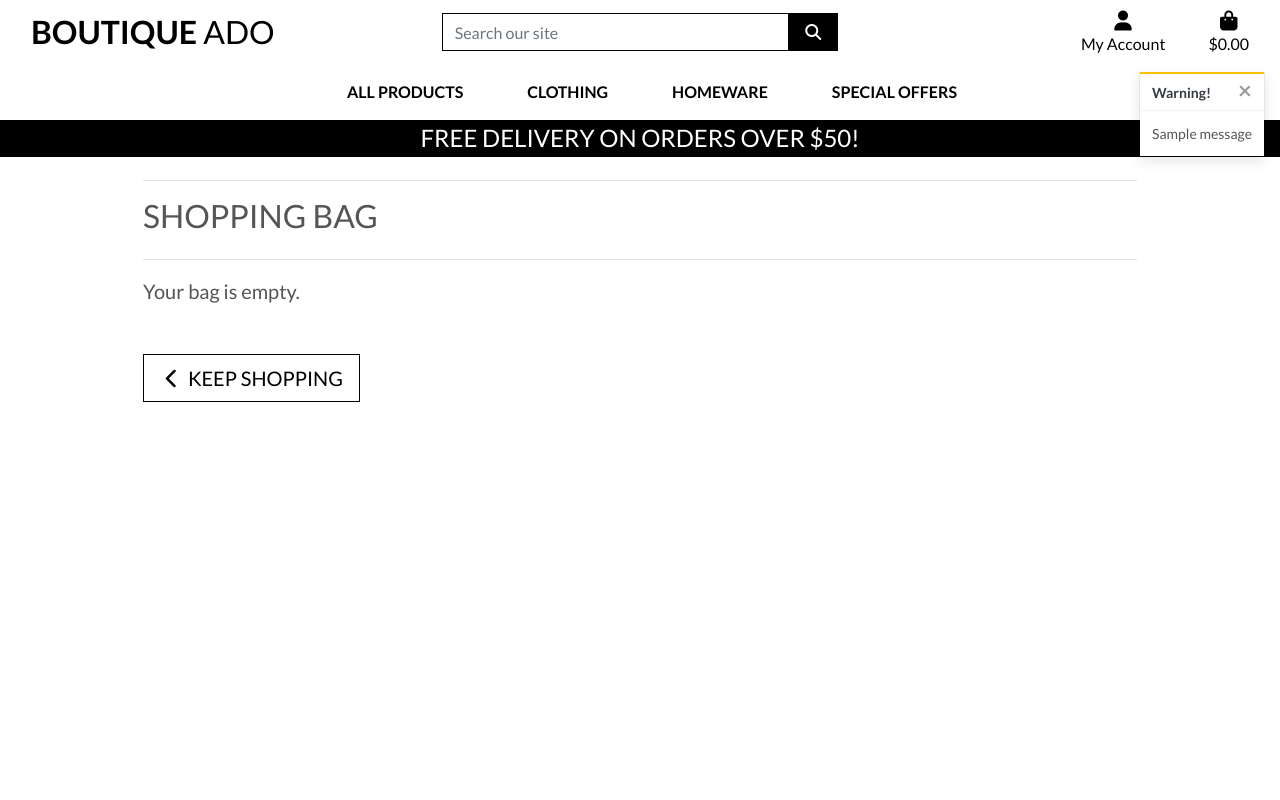
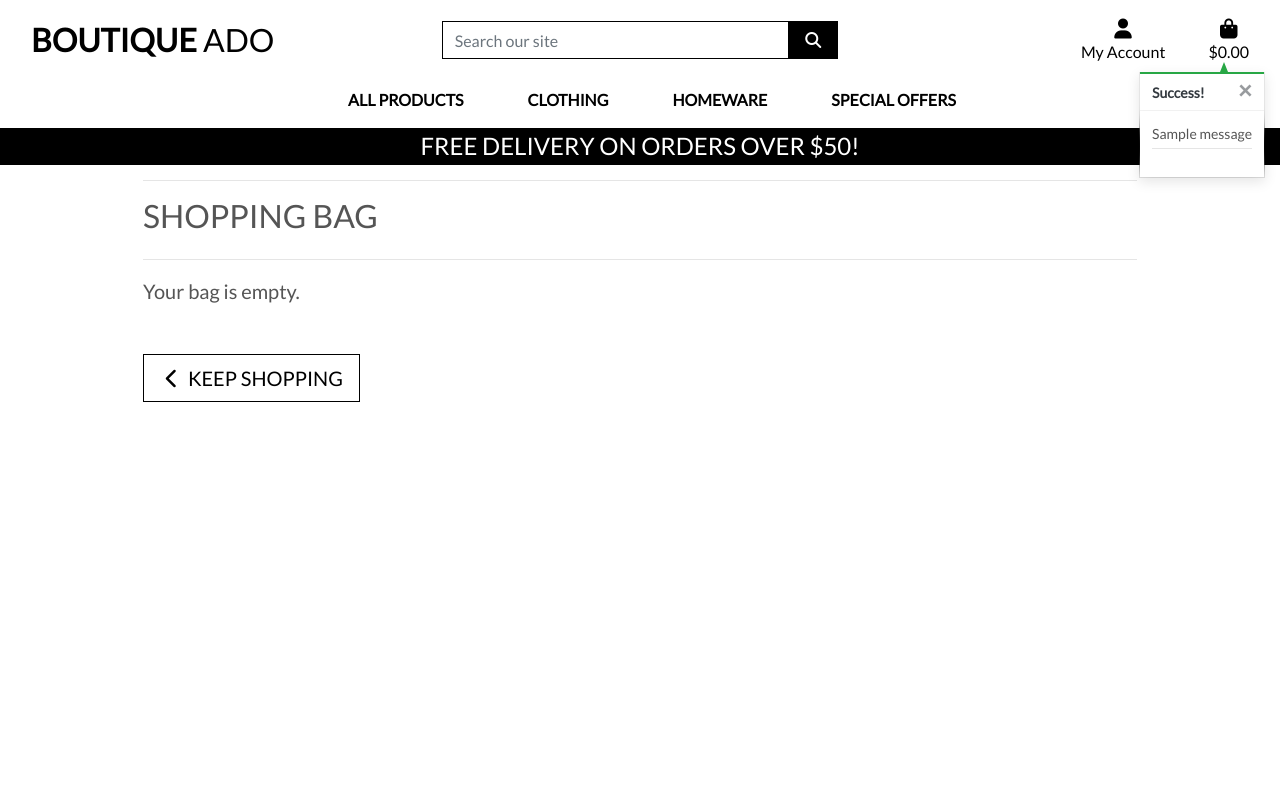
Before and after one commit to jjconway23/botique, a Django app: page /bag/ in a window 1280 px wide. Run offline with Django 3.2, Linux system fonts and the light colour scheme; tables that the repository leaves empty hold one stand-in row (values such as "Sample post"); one stand-in notice (Sample message) is shown; some libraries are stand-ins or nearby versions.

Commit message:
added notification css, shopping bag preview and additional messages

```diff
--- a/bag/views.py
+++ b/bag/views.py
@@ -1,17 +1,19 @@
-from django.shortcuts import render, redirect, reverse, HttpResponse
+from django.shortcuts import render, redirect, reverse, HttpResponse, get_object_or_404
 from django.contrib import messages
+
 from products.models import Product
 
+# Create your views here.
 
 def view_bag(request):
-    """ a view to return the bag contents page"""
+    """ A view that renders the bag contents page """
+
     return render(request, 'bag/bag.html')
-
 
 def add_to_bag(request, item_id):
     """ Add a quantity of the specified product to the shopping bag """
 
-    product = Product.objects.get(pk=item_id)
+    product = get_object_or_404(Product, pk=item_id)
     quantity = int(request.POST.get('quantity'))
     redirect_url = request.POST.get('redirect_url')
     size = None
@@ -23,13 +25,17 @@ def add_to_bag(request, item_id):
         if item_id in list(bag.keys()):
             if size in bag[item_id]['items_by_size'].keys():
                 bag[item_id]['items_by_size'][size] += quantity
+                messages.success(request, f'Updated size {size.upper()} {product.name} quantity to {bag[item_id]["items_by_size"][size]}')
             else:
                 bag[item_id]['items_by_size'][size] = quantity
+                messages.success(request, f'Added size {size.upper()} {product.name} to your bag')
         else:
             bag[item_id] = {'items_by_size': {size: quantity}}
+            messages.success(request, f'Added size {size.upper()} {product.name} to your bag')
     else:
         if item_id in list(bag.keys()):
             bag[item_id] += quantity
+            messages.success(request, f'Updated {product.name} quantity to {bag[item_id]}')
         else:
             bag[item_id] = quantity
             messages.success(request, f'Added {product.name} to your bag')
@@ -39,8 +45,9 @@ def add_to_bag(request, item_id):
 
 
 def adjust_bag(request, item_id):
-    """ Adjust the quantity of the specified product to the specified amount """
+    """Adjust the quantity of the specified product to the specified amount"""
 
+    product = get_object_or_404(Product, pk=item_id)
     quantity = int(request.POST.get('quantity'))
     size = None
     if 'product_size' in request.POST:
@@ -50,38 +57,46 @@ def adjust_bag(request, item_id):
     if size:
         if quantity > 0:
             bag[item_id]['items_by_size'][size] = quantity
+            messages.success(request, f'Updated size {size.upper()} {product.name} quantity to {bag[item_id]["items_by_size"][size]}')
         else:
             del bag[item_id]['items_by_size'][size]
             if not bag[item_id]['items_by_size']:
                 bag.pop(item_id)
+            messages.success(request, f'Removed size {size.upper()} {product.name} from your bag')
     else:
         if quantity > 0:
             bag[item_id] = quantity
+            messages.success(request, f'Updated {product.name} quantity to {bag[item_id]}')
         else:
             bag.pop(item_id)
+            messages.success(request, f'Removed {product.name} from your bag')
 
     request.session['bag'] = bag
     return redirect(reverse('view_bag'))
 
 
 def remove_from_bag(request, item_id):
-    """ Adjust the quantity of the specified product to the specified amount """
+    """Remove the item from the shopping bag"""
+
     try:
+        product = get_object_or_404(Product, pk=item_id)
         size = None
         if 'product_size' in request.POST:
             size = request.POST['product_size']
-            bag = request.session.get('bag', {})
+        bag = request.session.get('bag', {})
 
         if size:
             del bag[item_id]['items_by_size'][size]
             if not bag[item_id]['items_by_size']:
                 bag.pop(item_id)
-
+            messages.success(request, f'Removed size {size.upper()} {product.name} from your bag')
         else:
             bag.pop(item_id)
+            messages.success(request, f'Removed {product.name} from your bag')
 
         request.session['bag'] = bag
         return HttpResponse(status=200)
 
     except Exception as e:
+        messages.error(request, f'Error removing item: {e}')
         return HttpResponse(status=500)
--- a/static/css/base.css
+++ b/static/css/base.css
@@ -96,22 +96,80 @@ a.category-badge > span.badge:hover {
     right: 10px;
 }
 
-.btt-link, .update-link, .remove-item {
+.btt-link,
+.update-link,
+.remove-item {
     cursor: pointer;
 }
+
+/* ------------------------------- bootstrap toasts */
 
 .message-container {
     position: fixed;
     top: 72px;
     right: 15px;
-    z-index:999999999999;
+    z-index: 99999999999;
 }
-.custon-toast{
+
+.custom-toast {
     overflow: visible;
 }
-.toast-capper{
+
+.toast-capper {
     height: 2px;
 }
+
+/* from CSS-tricks.com: https://css-tricks.com/snippets/css/css-triangle/ */
+.arrow-up {
+    width: 0;
+    height: 0;
+    border-left: 4px solid transparent;
+    border-right: 4px solid transparent;
+    border-bottom: 10px solid black;
+    position: absolute;
+    top: -10px;
+    right: 36px;
+}
+
+/* Convenience classes - colors copied from Bootstrap */
+.arrow-primary {
+    border-bottom-color: #007bff !important;
+}
+
+.arrow-secondary {
+    border-bottom-color: #6c757d !important;
+}
+
+.arrow-success {
+    border-bottom-color: #28a745 !important;
+}
+
+.arrow-danger {
+    border-bottom-color: #dc3545 !important;
+}
+
+.arrow-warning {
+    border-bottom-color: #ffc107 !important;
+}
+
+.arrow-info {
+    border-bottom-color: #17a2b8 !important;
+}
+
+.arrow-light {
+    border-bottom-color: #f8f9fa !important;
+}
+
+.arrow-dark {
+    border-bottom-color: #343a40 !important;
+}
+
+.bag-notification-wrapper {
+    height: 100px;
+    overflow-x: hidden;
+    overflow-y: auto;
+}
+
 /* -------------------------------- Media Queries */
 
 /* Slightly larger container on xl screens */
@@ -136,10 +194,12 @@ a.category-badge > span.badge:hover {
     }
 }
 
-@media (max-width:991px){
+/* pad the top a bit when navbar is collapsed on mobile */
+@media (max-width: 991px) {
     .header-container {
         padding-top: 116px;
     }
+
     body {
         height: calc(100vh - 116px);
     }
--- a/templates/base.html
+++ b/templates/base.html
@@ -1,25 +1,21 @@
 {% load static %}
+
 <!doctype html>
 <html lang="en">
+  <head>
 
-<head>
-    <!-- Required meta tags -->
     {% block meta %}
-    <meta http-equiv="X-UA-Comatible" content="ie=edge">
+        <meta http-equiv="X-UA-Compatible" content="ie=edge">
         <meta charset="utf-8">
         <meta name="viewport" content="width=device-width, initial-scale=1, shrink-to-fit=no">
     {% endblock %}
 
     {% block extra_meta %}
     {% endblock %}
-    <!-- Bootstrap CSS -->
 
     {% block corecss %}
-    <link rel="stylesheet" href="https://cdn.jsdelivr.net/npm/bootstrap@4.6.2/dist/css/bootstrap.min.css"
-        integrity="sha384-xOolHFLEh07PJGoPkLv1IbcEPTNtaed2xpHsD9ESMhqIYd0nLMwNLD69Npy4HI+N" crossorigin="anonymous">
-    <link rel="preconnect" href="https://fonts.googleapis.com">
-    <link rel="preconnect" href="https://fonts.gstatic.com" crossorigin>
-    <link href="https://fonts.googleapis.com/css2?family=Lato:wght@400;700;900&display=swap" rel="stylesheet">
+        <link rel="stylesheet" href="https://stackpath.bootstrapcdn.com/bootstrap/4.4.1/css/bootstrap.min.css" integrity="sha384-Vkoo8x4CGsO3+Hhxv8T/Q5PaXtkKtu6ug5TOeNV6gBiFeWPGFN9MuhOf23Q9Ifjh" crossorigin="anonymous">
+        <link rel="stylesheet" href="https://fonts.googleapis.com/css?family=Lato&display=swap">
         <link rel="stylesheet" href="{% static 'css/base.css' %}">
     {% endblock %}
 
@@ -27,23 +23,20 @@
     {% endblock %}
 
     {% block corejs %}
-    <script src="https://cdn.jsdelivr.net/npm/jquery@3.5.1/dist/jquery.min.js"
-        integrity="sha256-9/aliU8dGd2tb6OSsuzixeV4y/faTqgFtohetphbbj0=" crossorigin="anonymous"></script>
-    <script src="https://cdn.jsdelivr.net/npm/bootstrap@4.6.2/dist/js/bootstrap.bundle.min.js"
-        integrity="sha384-Fy6S3B9q64WdZWQUiU+q4/2Lc9npb8tCaSX9FK7E8HnRr0Jz8D6OP9dO5Vg3Q9ct" crossorigin="anonymous">
-    </script>
-    <script src="https://kit.fontawesome.com/515dd64992.js" crossorigin="anonymous"></script>
+        <script src="https://kit.fontawesome.com/e9c73d7092.js" crossorigin="anonymous"></script>
+        <script src="https://code.jquery.com/jquery-3.4.1.min.js" integrity="sha256-CSXorXvZcTkaix6Yvo6HppcZGetbYMGWSFlBw8HfCJo=" crossorigin="anonymous"></script>
+        <script src="https://cdn.jsdelivr.net/npm/popper.js@1.16.0/dist/umd/popper.min.js" integrity="sha384-Q6E9RHvbIyZFJoft+2mJbHaEWldlvI9IOYy5n3zV9zzTtmI3UksdQRVvoxMfooAo" crossorigin="anonymous"></script>
+        <script src="https://stackpath.bootstrapcdn.com/bootstrap/4.4.1/js/bootstrap.min.js" integrity="sha384-wfSDF2E50Y2D1uUdj0O3uMBJnjuUD4Ih7YwaYd1iqfktj0Uod8GCExl3Og8ifwB6" crossorigin="anonymous"></script>
     {% endblock %}
 
     {% block extra_js %}
     {% endblock %}
-    <title>Boutique Ado {% block extra_title%}{% endblock %}</title>
+
+    <title>Boutique Ado {% block extra_title %}{% endblock %}</title>
   </head>
-
   <body>
-
     <header class="container-fluid fixed-top">
-        <div id="topnav" class="row bg-white pt lg-2 d-none d-lg-flex">
+        <div id="topnav" class="row bg-white pt-lg-2 d-none d-lg-flex">
             <div class="col-12 col-lg-4 my-auto py-1 py-lg-0 text-center text-lg-left">
                 <a href="{% url 'home' %}" class="nav-link main-logo-link">
                     <h2 class="logo-font text-black my-0"><strong>Boutique</strong> Ado</h2>
@@ -52,8 +45,7 @@
             <div class="col-12 col-lg-4 my-auto py-1 py-lg-0">
                 <form method="GET" action="{% url 'products' %}">
                     <div class="input-group w-100">
-                        <input class="form-control border border-black rounded-0" type="text" name="q"
-                            placeholder="Search our site">
+                        <input class="form-control border border-black rounded-0" type="text" name="q" placeholder="Search our site">
                         <div class="input-group-append">
                             <button class="form-control btn btn-black border border-black rounded-0" type="submit">
                                 <span class="icon">
@@ -67,8 +59,7 @@
             <div class="col-12 col-lg-4 my-auto py-1 py-lg-0">
                 <ul class="list-inline list-unstyled text-center text-lg-right my-0">
                     <li class="list-inline-item dropdown">
-                        <a class="text-black nav-link" href="#" id="user-options" data-toggle="dropdown"
-                            aria-haspopup="true" aria-expanded="false">
+                        <a class="text-black nav-link" href="#" id="user-options" data-toggle="dropdown" aria-haspopup="true" aria-expanded="false">
                             <div class="text-center">
                                 <div><i class="fas fa-user fa-lg"></i></div>
                                 <p class="my-0">My Account</p>
@@ -88,8 +79,7 @@
                         </div>
                     </li>
                     <li class="list-inline-item">
-                        <a class="{% if grand_total %}text-info font-weight-bold{% else %}text-black{% endif %} nav-link"
-                            href="{% url 'view_bag' %}">
+                        <a class="{% if grand_total %}text-info font-weight-bold{% else %}text-black{% endif %} nav-link" href="{% url 'view_bag' %}">
                             <div class="text-center">
                                 <div><i class="fas fa-shopping-bag fa-lg"></i></div>
                                 <p class="my-0">
@@ -127,9 +117,9 @@
                 {% with message.level as level %}
                     {% if level == 40 %}
                         {% include 'includes/toasts/toast_error.html' %}
+                    {% elif level == 30 %}
+                        {% include 'includes/toasts/toast_warning.html' %}
                     {% elif level == 25 %}
-                    {% include 'includes/toasts/toast_warning.html' %}
-                {% elif level == 25%}
                         {% include 'includes/toasts/toast_success.html' %}
                     {% else %}
                         {% include 'includes/toasts/toast_info.html' %}
@@ -138,17 +128,19 @@
             {% endfor %}
         </div>
     {% endif %}
+
     {% block page_header %}
     {% endblock %}
 
-    {% block content%}
+    {% block content %}
     {% endblock %}
 
     {% block postloadjs %}
     <script type="text/javascript">
-        $(".toast").toast("show");
+        $('.toast').toast('show');
     </script>
     {% endblock %}
+
+
   </body>
-
 </html>
--- a/templates/includes/toasts/toast_success.html
+++ b/templates/includes/toasts/toast_success.html
@@ -8,6 +8,47 @@
         </button>
     </div>
     <div class="toast-body bg-white">
-        {{ message }}
+        <div class="row">
+            <div class="col">
+                {{ message }}
+                <hr class="mt-1 mb-3">
+            </div>
+        </div>
+        {% if grand_total %}
+            <p class="logo-font bg-white text-black py-1">Your Bag ({{ product_count }})</p>
+            <div class="bag-notification-wrapper">
+                {% for item in bag_items %}
+                    <div class="row">
+                        <div class="col-3 my-1">
+                            <img class="w-100" src="{{ item.product.image.url }}">
+                        </div>
+                        <div class="col-9">
+                            <p class="my-0"><strong>{{ item.product.name }}</strong></p>
+                            <p class="my-0 small">Size: {% if item.product.has_sizes %}{{ item.size|upper }}{% else %}N/A{% endif %}</p>
+                            <p class="my-0 small text-muted">Qty: {{ item.quantity }}</p>
+                        </div>
+                    </div>
+                {% endfor %}
+            </div>
+            <div class="row">
+                <div class="col">
+                    <strong><p class="mt-3 mb-1 text-black">
+                        Total{% if free_delivery_delta > 0 %} (Exc. delivery){% endif %}:
+                        <span class="float-right">${{ total|floatformat:2 }}</span>
+                    </p></strong>
+                    {% if free_delivery_delta > 0 %}
+                        <p class="mb-0 p-2 bg-warning shadow-sm text-black text-center">
+                            Spend <strong>${{ free_delivery_delta }}</strong> more to get free next day delivery!
+                        </p>
+                    {% endif %}
+                    <a href="{% url 'view_bag' %}" class="btn btn-black btn-block rounded-0">
+                        <span class="text-uppercase">Go To Secure Checkout</span>
+                        <span class="icon">
+                            <i class="fas fa-lock"></i>
+                        </span>
+                    </a>
+                </div>
+            </div>
+        {% endif %}
     </div>
 </div>
```
Lines whose indentation alone changed are shown as unchanged.
